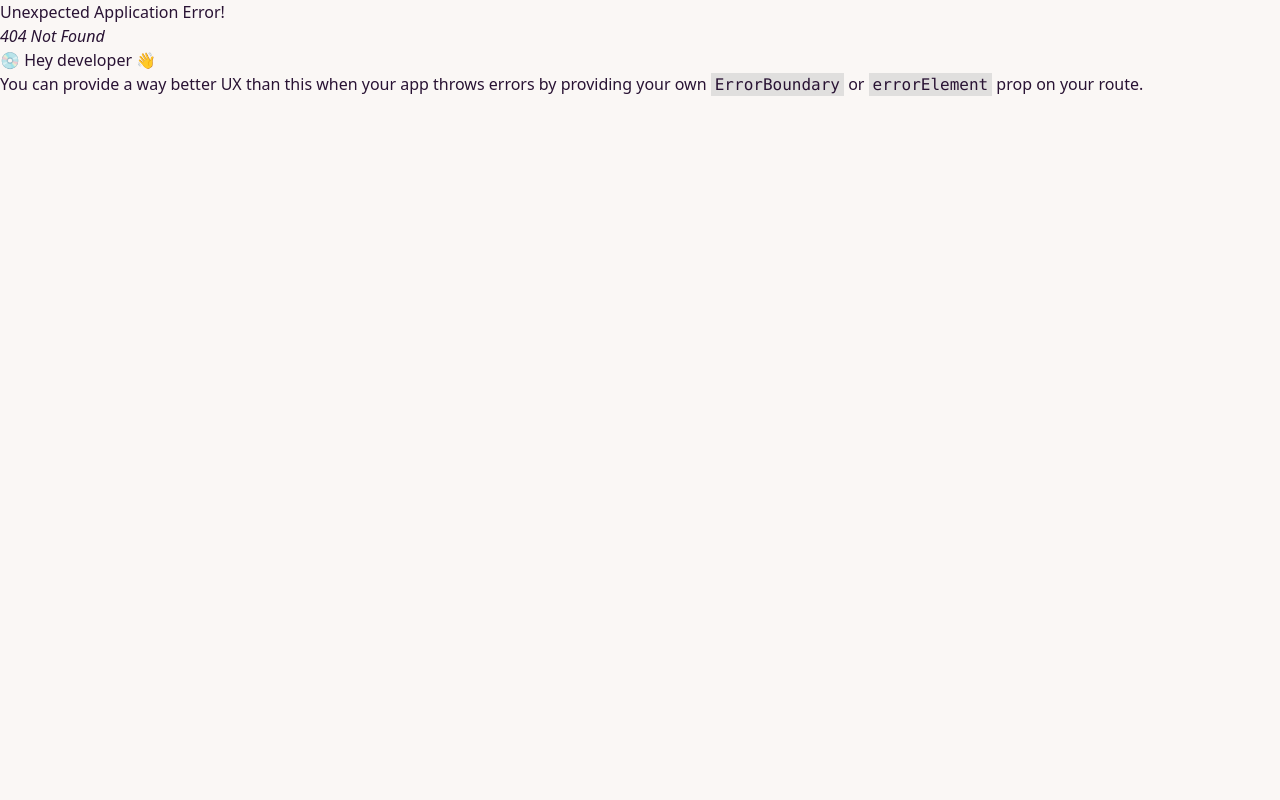
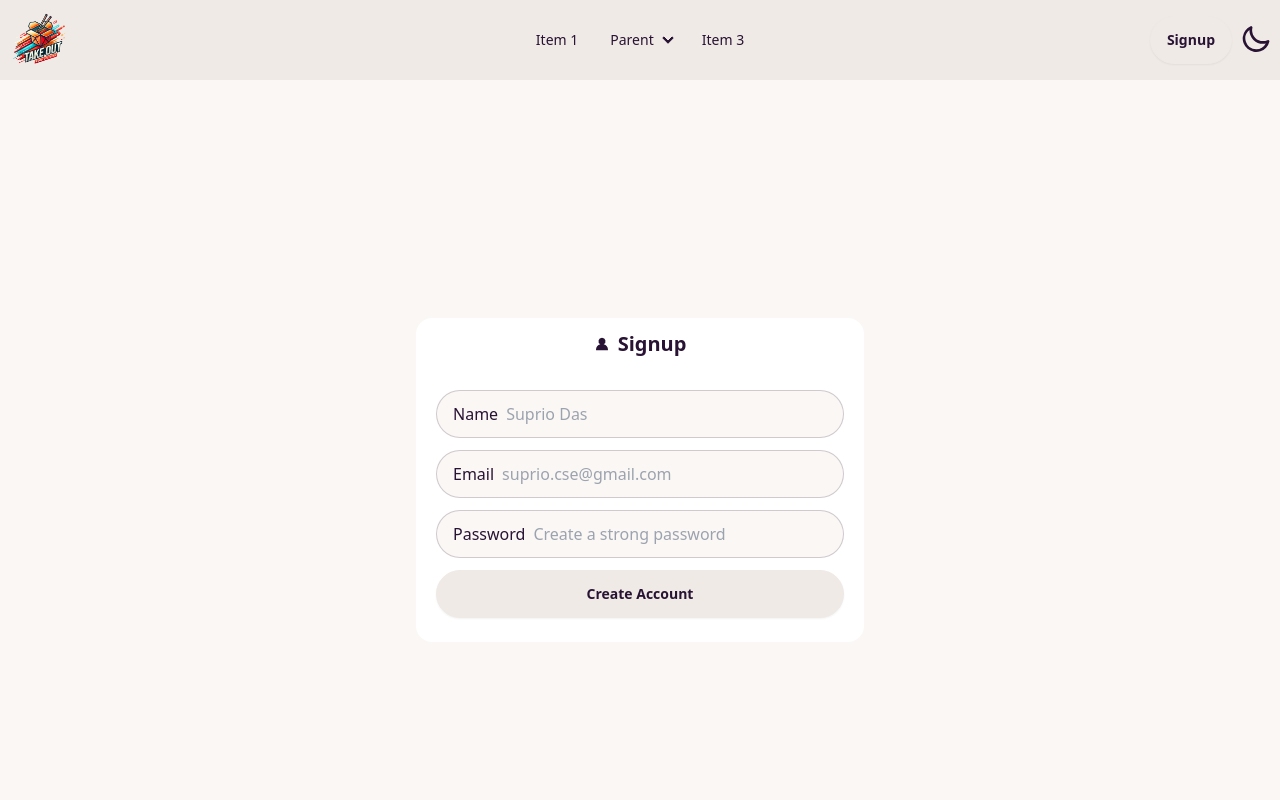
Before and after one commit to Suprio-Das/Take-Out, a React (Vite) app in the folder frontend/: page /signup in a window 1280 px wide. Before the commit this address had no page. Shown: the top 800 px of the page. Built offline with nearby package versions, Linux system fonts and the light colour scheme.

Commit message:
Signup page created and signup form designed

```diff
--- a/frontend/package.json
+++ b/frontend/package.json
@@ -12,6 +12,7 @@
   "dependencies": {
     "react": "^18.3.1",
     "react-dom": "^18.3.1",
+    "react-icons": "^5.4.0",
     "react-router": "^7.1.1"
   },
   "devDependencies": {
--- a/frontend/src/Components/Navbar/Navbar.jsx
+++ b/frontend/src/Components/Navbar/Navbar.jsx
@@ -1,4 +1,4 @@
-import { Link } from "react-router";
+import { Link, NavLink } from "react-router";
 import { useState } from "react";
 
 const Navbar = () => {
@@ -60,7 +60,7 @@ const Navbar = () => {
                 </ul>
             </div>
             <div className="navbar-end">
-                <a className="btn">Button</a>
+                <NavLink className="btn" to="/signup">Signup</NavLink>
                 <div className="ms-2">
                     <label className="swap swap-rotate h-10">
                         <input type="checkbox" onClick={toggleTheme} />
--- a/frontend/src/Components/Routes/Routes.jsx
+++ b/frontend/src/Components/Routes/Routes.jsx
@@ -1,6 +1,7 @@
 import { createBrowserRouter } from "react-router"
 import Home from "../Home/Home"
 import Main from "../Main/Main"
+import Signup from "../Signup/Signup"
 
 export const router = createBrowserRouter([
     {
@@ -10,6 +11,10 @@ export const router = createBrowserRouter([
             {
                 path: '/',
                 element: <Home></Home>
+            },
+            {
+                path: '/signup',
+                element: <Signup></Signup>
             }
         ]
     }
--- /dev/null
+++ b/frontend/src/Components/Signup/Signup.jsx
@@ -0,0 +1,38 @@
+import { GoPersonFill } from "react-icons/go";
+const Signup = () => {
+    return (
+        <div className="min-h-screen flex justify-center items-center">
+            <div className="card card-compact bg-white w-full max-w-md px-5 py-3">
+                <div className="flex justify-center items-center gap-x-2 text-center mb-5">
+                    <GoPersonFill />
+                    <h2 className="text-xl font-semibold">Signup</h2>
+                </div>
+                <form>
+                    <div className="my-3">
+                        <label className="input input-bordered flex items-center gap-2">
+                            Name
+                            <input type="text" className="grow" placeholder="Suprio Das" name="username" />
+                        </label>
+                    </div>
+                    <div className="my-3">
+                        <label className="input input-bordered flex items-center gap-2">
+                            Email
+                            <input type="email" className="grow" placeholder="suprio.cse@gmail.com" name="email" />
+                        </label>
+                    </div>
+                    <div className="my-3">
+                        <label className="input input-bordered flex items-center gap-2">
+                            Password
+                            <input type="password" className="grow" placeholder="Create a strong password" name="password" />
+                        </label>
+                    </div>
+                    <div className="my-3">
+                        <button type="submit" className="btn w-full">Create Account</button>
+                    </div>
+                </form>
+            </div>
+        </div>
+    );
+};
+
+export default Signup;
```
Also changed, not shown: 1 other file (tests, documents, lock files or other folders).
